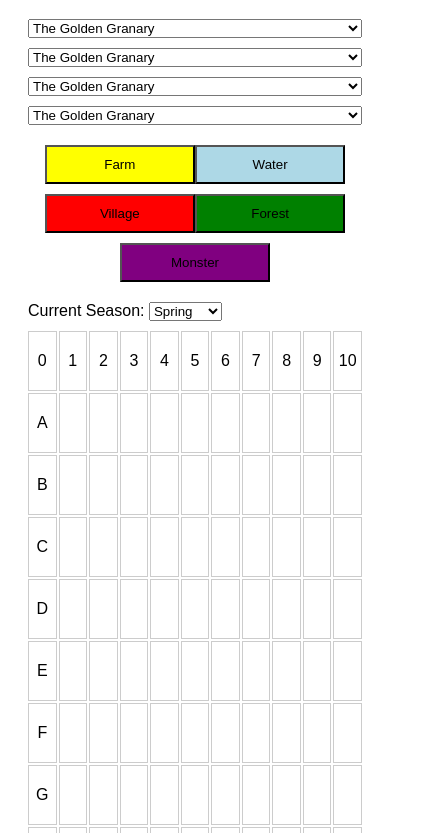
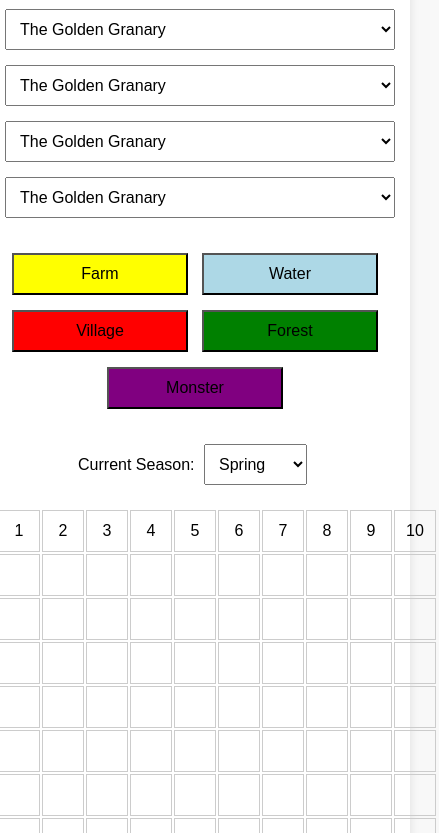
Before and after one commit to kohth/caco, a plain HTML site: page index.html in a window 390 px wide. Shown: the part 64-897 px from the top of the page, 439 px wide, since content can reach past the window. Drawn offline with Linux system fonts and the light colour scheme.

Commit message:
Updated layout

```diff
--- a/index.html
+++ b/index.html
@@ -8,43 +8,39 @@
 </head>
 <body>
     <div class="container">
-        <div class="header">
+        <header>
             <h1>CARTOGRAPHERS</h1>
-        </div>
-        <div class="goals">
-            <select id="goalA">
-                <!-- Options here -->
-            </select>
-            <select id="goalB">
-                <!-- Options here -->
-            </select>
-            <select id="goalC">
-                <!-- Options here -->
-            </select>
-            <select id="goalD">
-                <!-- Options here -->
-            </select>
-        </div>
-        <div class="buttons">
+        </header>
+        <section class="goals-section">
+            <select id="goalA" class="goal-select"></select>
+            <select id="goalB" class="goal-select"></select>
+            <select id="goalC" class="goal-select"></select>
+            <select id="goalD" class="goal-select"></select>
+        </section>
+        <section class="buttons-section">
             <button class="terrain-btn" data-terrain="farm" style="background-color: yellow;">Farm</button>
             <button class="terrain-btn" data-terrain="water" style="background-color: lightblue;">Water</button>
             <button class="terrain-btn" data-terrain="village" style="background-color: red;">Village</button>
             <button class="terrain-btn" data-terrain="forest" style="background-color: green;">Forest</button>
             <button class="terrain-btn" data-terrain="monster" style="background-color: purple;">Monster</button>
-        </div>
-        <div class="season-select">
-            Current Season:
+        </section>
+        <section class="season-section">
+            <label for="season">Current Season:</label>
             <select id="season">
                 <option value="spring">Spring</option>
                 <option value="summer">Summer</option>
                 <option value="fall">Fall</option>
                 <option value="winter">Winter</option>
             </select>
-        </div>
-        <div class="grid"></div>
-        <div class="circle-slots"></div>
-        <button id="clear-coins">Clear Coins</button>
-        <div class="scorecard">
+        </section>
+        <section class="grid-section">
+            <div class="grid"></div>
+        </section>
+        <section class="coins-section">
+            <div class="circle-slots"></div>
+            <button id="clear-coins">Clear Coins</button>
+        </section>
+        <section class="scorecard-section">
             <div class="season" id="spring">
                 <h3>Spring</h3>
                 <div class="season-grid">
@@ -97,7 +93,7 @@
                 <h3>Final Score</h3>
                 <input type="number" id="final-score" readonly>
             </div>
-        </div>
+        </section>
         <button id="clear-all">Clear All</button>
     </div>
     <script src="script.js"></script>
--- a/styles.css
+++ b/styles.css
@@ -1,54 +1,60 @@
 /* Base styles */
 body {
     font-family: Arial, sans-serif;
+    margin: 0;
+    padding: 0;
     display: flex;
     justify-content: center;
     align-items: center;
-    padding: 20px;
+    background-color: #f8f8f8;
 }
 
 .container {
-    max-width: 800px;
+    max-width: 1000px;
     width: 100%;
+    padding: 20px;
+    background-color: white;
+    box-shadow: 0 0 10px rgba(0, 0, 0, 0.1);
 }
 
-.header {
+header {
+    text-align: center;
+    margin-bottom: 20px;
+}
+
+header h1 {
+    font-size: 32px;
+    margin: 0;
+    color: #333;
+}
+
+.goals-section,
+.buttons-section,
+.season-section,
+.grid-section,
+.coins-section,
+.scorecard-section {
+    margin-bottom: 20px;
+    text-align: center;
+}
+
+.goals-section select,
+.buttons-section button,
+.season-section select,
+.scorecard-section input {
+    padding: 10px;
+    margin: 5px;
+    font-size: 16px;
+}
+
+.buttons-section button {
+    width: 18%;
+    cursor: pointer;
+}
+
+.grid-section {
     display: flex;
     justify-content: center;
-    align-items: center;
-}
-
-.header h1 {
-    font-size: 24px;
-}
-
-.goals,
-.buttons,
-.season-select,
-.grid,
-.circle-slots,
-.scorecard {
-    margin: 10px 0;
-}
-
-.goals {
-    display: flex;
-    justify-content: space-between;
-    flex-wrap: wrap;
-}
-
-.goals select {
-    width: 24%;
-}
-
-.buttons {
-    display: flex;
-    justify-content: space-between;
-}
-
-.buttons button {
-    width: 18%;
-    padding: 10px;
 }
 
 .grid {
@@ -58,11 +64,12 @@ body {
 }
 
 .grid div {
+    width: 40px;
+    height: 40px;
     border: 1px solid #ccc;
     display: flex;
     justify-content: center;
     align-items: center;
-    padding: 20px 0;
     cursor: pointer;
 }
 
@@ -70,6 +77,7 @@ body {
     display: grid;
     grid-template-columns: repeat(14, 1fr);
     gap: 5px;
+    justify-content: center;
 }
 
 .circle-slots div {
@@ -84,27 +92,23 @@ body {
     background-color: yellow;
 }
 
-.scorecard {
+.scorecard-section {
     display: flex;
     flex-direction: column;
-    gap: 10px;
+    gap: 20px;
 }
 
 .season {
     display: flex;
     flex-direction: column;
-    gap: 5px;
+    align-items: center;
 }
 
 .season-grid {
     display: grid;
     grid-template-columns: repeat(2, 1fr);
     gap: 5px;
-}
-
-.season-total {
-    display: flex;
-    justify-content: space-between;
+    margin-bottom: 10px;
 }
 
 .final-score {
@@ -113,60 +117,55 @@ body {
     align-items: center;
 }
 
+#clear-all {
+    padding: 10px 20px;
+    font-size: 16px;
+    cursor: pointer;
+}
+
 /* Responsive styles */
 @media (max-width: 768px) {
-    .goals {
+    .goals-section {
         flex-direction: column;
         align-items: center;
     }
 
-    .goals select {
-        width: 48%;
-        margin-bottom: 10px;
-    }
-
-    .buttons {
+    .buttons-section {
         flex-wrap: wrap;
         justify-content: center;
     }
 
-    .buttons button {
-        width: 30%;
+    .buttons-section button {
+        width: 45%;
         margin-bottom: 10px;
     }
 
     .circle-slots {
         grid-template-columns: repeat(7, 1fr);
     }
-
-    .scorecard {
-        display: flex;
-        flex-direction: column;
-        align-items: center;
-    }
 }
 
 @media (max-width: 480px) {
-    .header h1 {
-        font-size: 18px;
+    header h1 {
+        font-size: 24px;
     }
 
-    .goals {
+    .goals-section {
         flex-direction: column;
         align-items: center;
     }
 
-    .goals select {
+    .goals-section select {
         width: 100%;
         margin-bottom: 10px;
     }
 
-    .buttons {
+    .buttons-section {
         flex-wrap: wrap;
         justify-content: center;
     }
 
-    .buttons button {
+    .buttons-section button {
         width: 45%;
         margin-bottom: 10px;
     }
@@ -176,9 +175,7 @@ body {
         gap: 5px;
     }
 
-    .scorecard {
-        display: flex;
-        flex-direction: column;
+    .scorecard-section {
         align-items: center;
         width: 100%;
     }
@@ -188,16 +185,7 @@ body {
         gap: 5px;
     }
 
-    .season-total {
-        display: flex;
-        justify-content: center;
-        width: 100%;
-    }
-
     .final-score {
-        display: flex;
-        flex-direction: column;
-        align-items: center;
         width: 100%;
     }
 }
```
